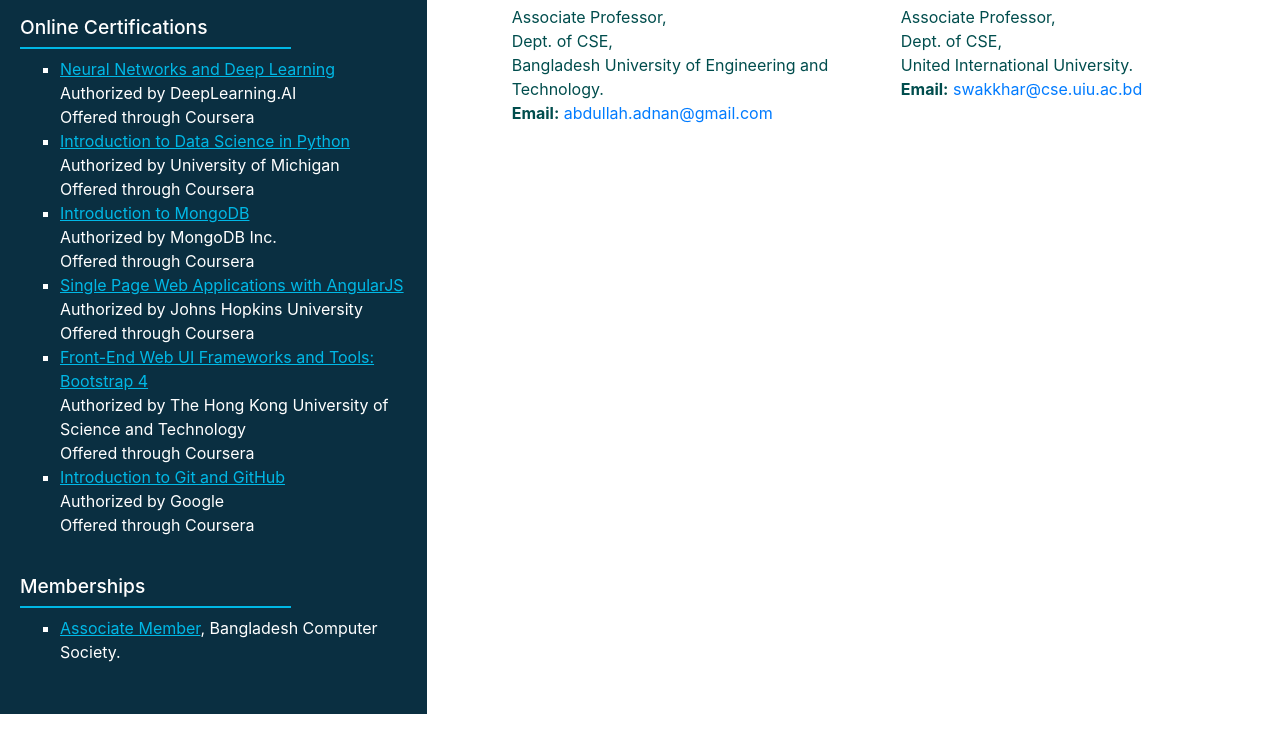
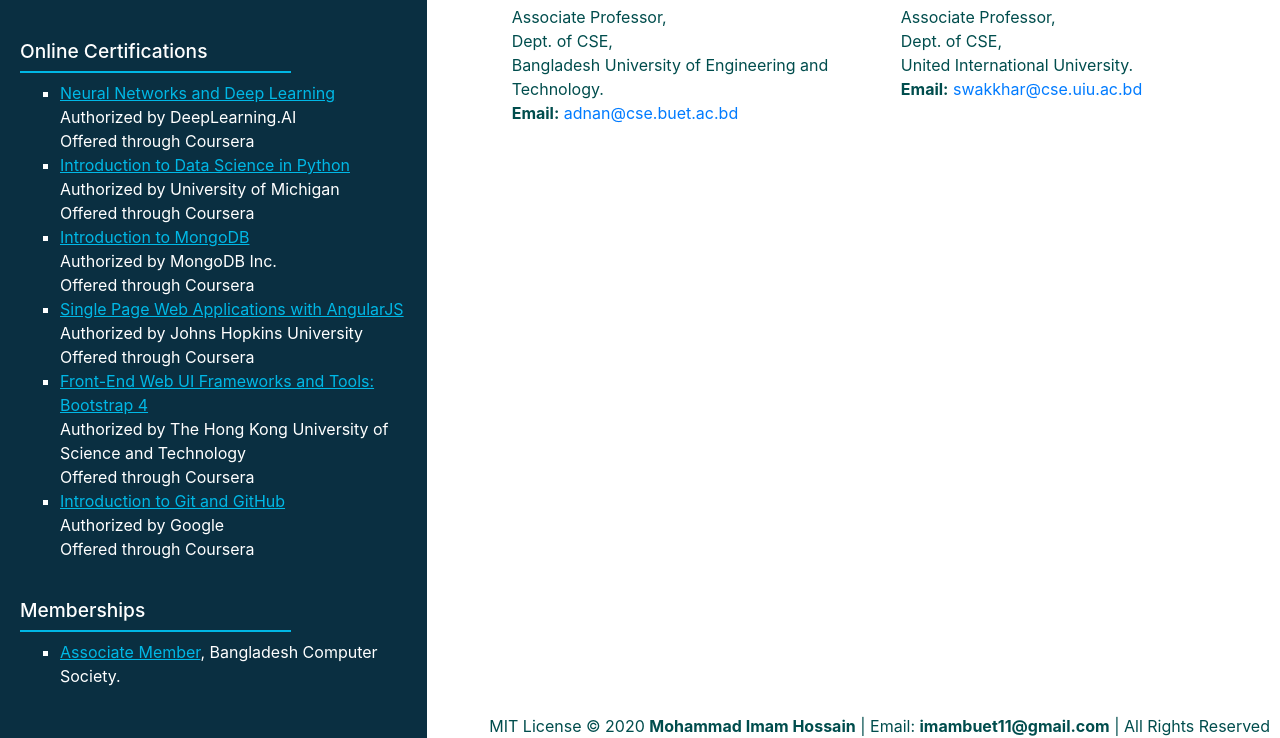
Before and after one commit to devimam/profile, a plain HTML site: page index.html in a window 1280 px wide. Shown: the part 1596-2334 px from the top of the page. Before the commit the page ends 2310 px from the top, so only its background shows below. Drawn offline with Linux system fonts and the light colour scheme.

Commit message:
online portfolio and footer

```diff
--- a/index.html
+++ b/index.html
@@ -27,8 +27,10 @@
                     <div class="leftsection">
                         <h2 class="section">Contact</h2>
                         <ul id="list1">
+                            <li><i class="fas fa-user"></i><a href="https://devimam.github.io/profile/">Online Portfolio</a></li>
                             <li><i class="fas fa-envelope"></i><a href="mailto:imambuet11@gmail.com">imambuet11@gmail.com</a></li>
                             <li><i class="fas fa-mobile"></i><a href="tel:+8801552929499">+8801552929499</a></li>
+
                             <li><i class="fab fa-linkedin-in"></i><a href="https://www.linkedin.com/in/mohammad-imam-hossain/">LinkedIn Profile</a></li>
                             <li><i class="fab fa-github"></i><a href="https://github.com/devimam">Github Profile</a></li>
                         </ul>
@@ -87,7 +89,7 @@
                     </div>
                 </div>
 
-                <div class="col-lg-8 col-md-7 right">
+                <div class="col-lg-8 col-md-7 right" style="position:relative;">
                     <div class="exp">
                         <div class="rightheader">
                             <i class="logo fab fa-black-tie fa-2x"></i>
@@ -259,7 +261,7 @@
                                         Dept. of CSE,<br>
                                         Bangladesh University of Engineering and Technology.
                                         <br>
-                                        <p><b>Email:</b> <a href="mailto:abdullah.adnan@gmail.com">abdullah.adnan@gmail.com</a></p>
+                                        <p><b>Email:</b> <a href="mailto:adnan@cse.buet.ac.bd">adnan@cse.buet.ac.bd</a></p>
                                     </div>
                                 </div>
 
@@ -276,6 +278,12 @@
                             </div>
                         </div>
                     </div>
+
+                    <!--footer-->
+                    <div style="bottom: 0px;position: absolute;right:0;color: #004d4d;padding-right:10px;" class="no-print">
+                        MIT License &copy; 2020 <strong>Mohammad Imam Hossain</strong> | Email: <strong><a href="mailto:imambuet11@gmail.com" style="color:inherit;">imambuet11@gmail.com</a></strong> | All Rights Reserved
+                    </div>
+
                 </div>
             </div>
         </div>
```
